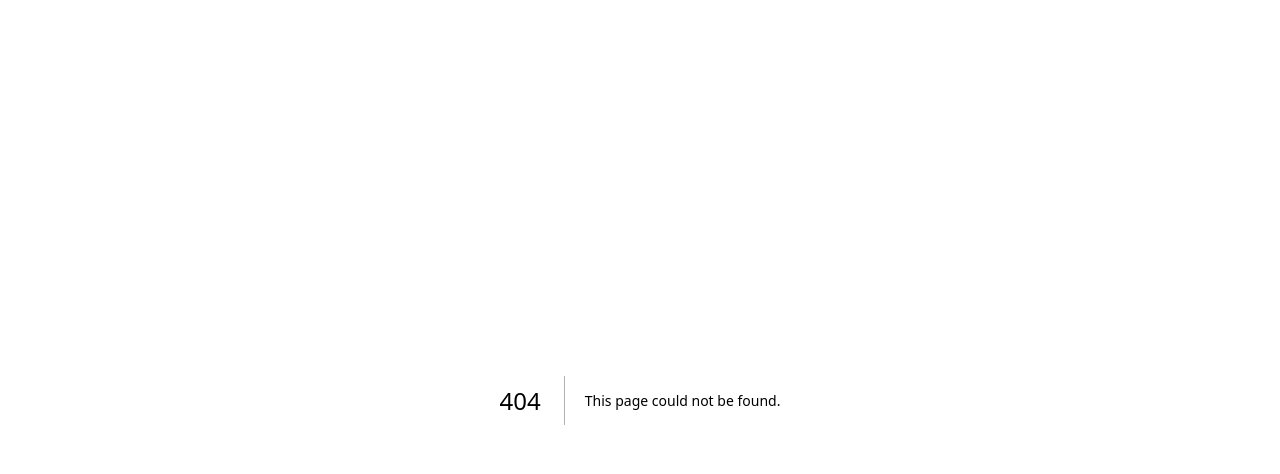
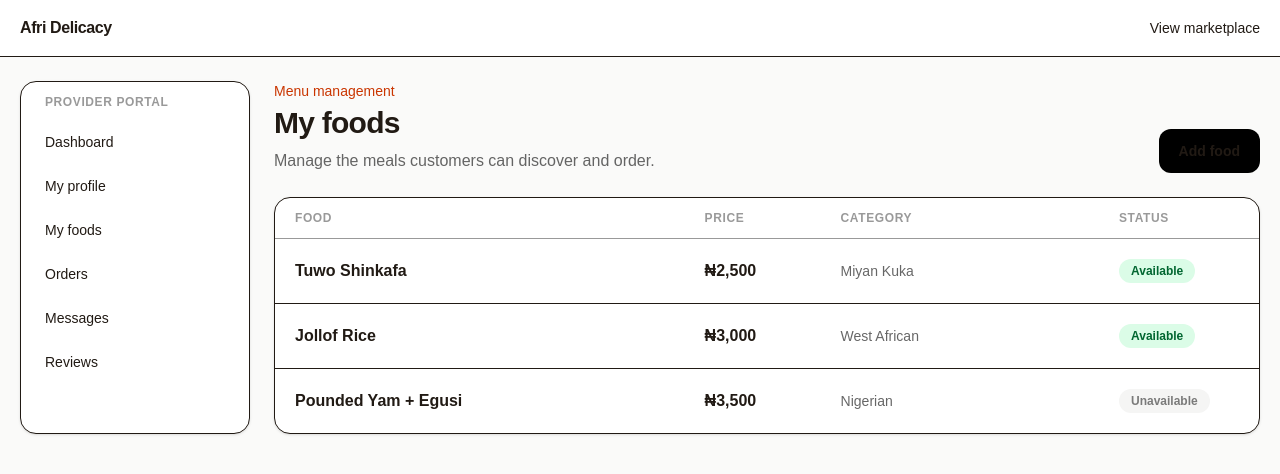
Before and after one commit to abubakarabdulrahman737-droid/afri-delicacy, a Next.js app: page /provider/foods in a window 1280 px wide. Before the commit this address had no page. Shown: the top 474 px of the page. Built offline with nearby package versions, Linux system fonts and the light colour scheme.

Commit message:
feat(provider): add food management page

```diff
--- /dev/null
+++ b/app/provider/foods/page.tsx
@@ -0,0 +1,36 @@
+const foods = [
+  ["Tuwo Shinkafa", "₦2,500", "Miyan Kuka", "Available"],
+  ["Jollof Rice", "₦3,000", "West African", "Available"],
+  ["Pounded Yam + Egusi", "₦3,500", "Nigerian", "Unavailable"],
+];
+
+export default function ProviderFoodsPage() {
+  return (
+    <div className="space-y-6">
+      <div className="flex flex-col gap-4 sm:flex-row sm:items-end sm:justify-between">
+        <div>
+          <p className="text-sm font-medium text-orange-700">Menu management</p>
+          <h1 className="mt-1 text-3xl font-black tracking-tight">My foods</h1>
+          <p className="mt-2 text-black/60">Manage the meals customers can discover and order.</p>
+        </div>
+        <a href="/provider/foods/new" className="rounded-xl bg-black px-5 py-3 text-center text-sm font-semibold text-white">Add food</a>
+      </div>
+
+      <div className="overflow-hidden rounded-2xl border bg-white shadow-sm">
+        <div className="hidden grid-cols-[1.5fr_120px_1fr_120px] gap-4 border-b px-5 py-3 text-xs font-bold uppercase tracking-wider text-black/40 sm:grid">
+          <span>Food</span><span>Price</span><span>Category</span><span>Status</span>
+        </div>
+        <div className="divide-y">
+          {foods.map(([name, price, category, status]) => (
+            <article key={name} className="grid gap-3 p-5 sm:grid-cols-[1.5fr_120px_1fr_120px] sm:items-center sm:gap-4">
+              <div><h2 className="font-bold">{name}</h2><p className="mt-1 text-xs text-black/45 sm:hidden">{category}</p></div>
+              <span className="font-semibold">{price}</span>
+              <span className="text-sm text-black/60">{category}</span>
+              <span className={`w-fit rounded-full px-3 py-1 text-xs font-semibold ${status === "Available" ? "bg-green-100 text-green-800" : "bg-stone-100 text-black/50"}`}>{status}</span>
+            </article>
+          ))}
+        </div>
+      </div>
+    </div>
+  );
+}
```
